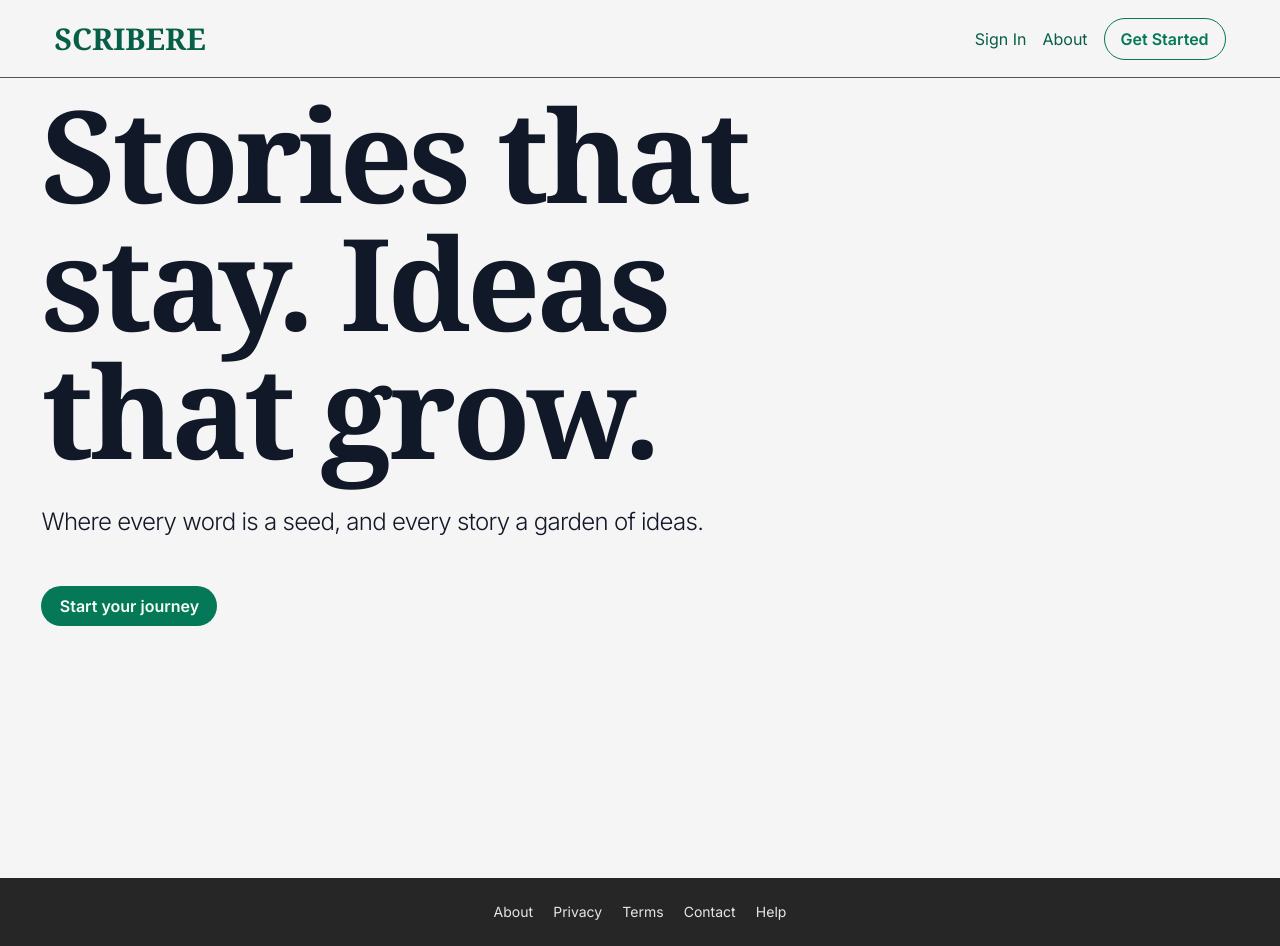
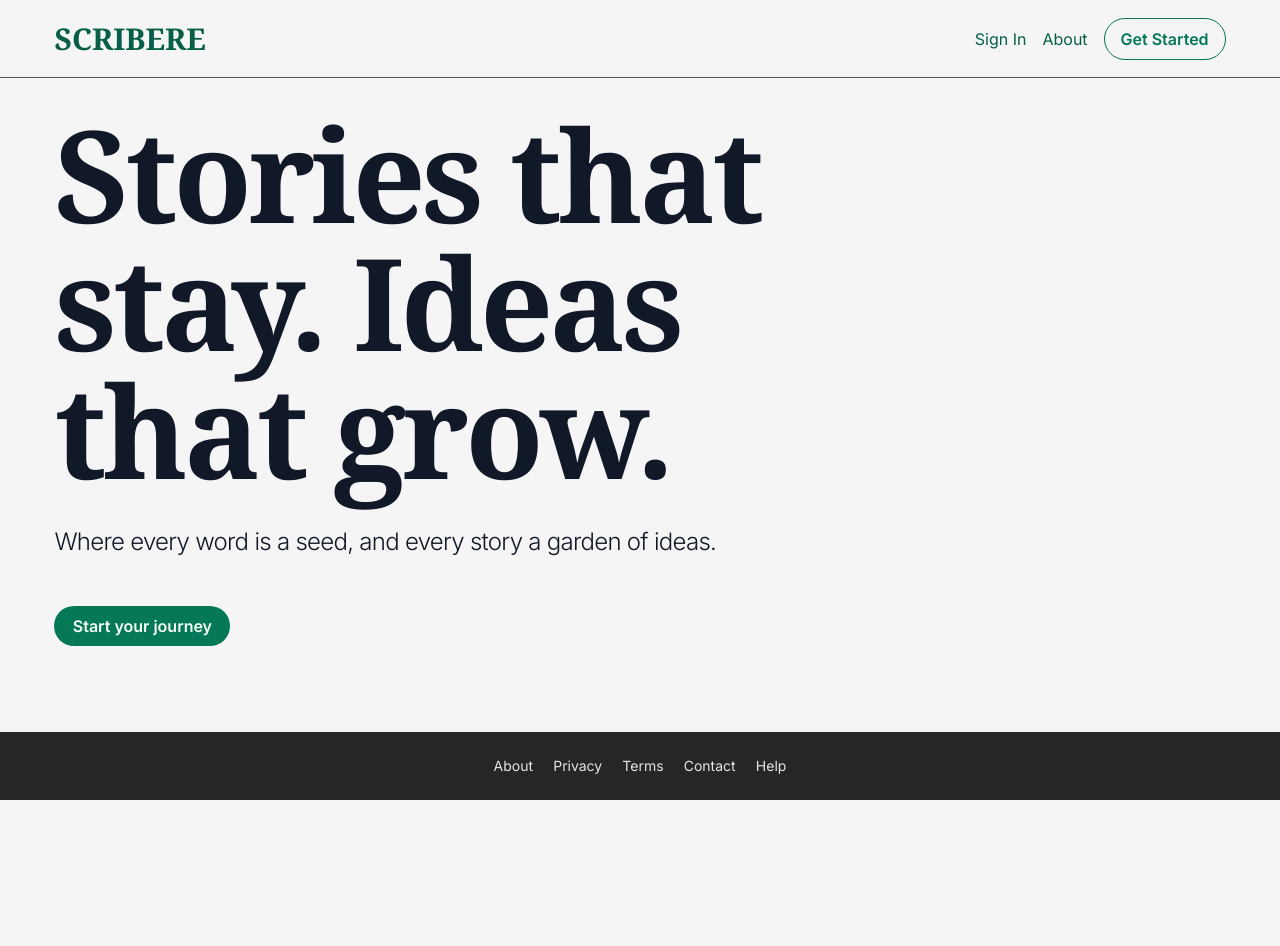
Before and after one commit to FredericFouche/Scribere-releases, an Angular app in the folder frontend/scribere/: page / in a window 1280 px wide. After the commit the page ends 800 px from the top, so only its background shows below. Built offline with nearby package versions, Linux system fonts and the light colour scheme; a web font is replaced by a local one.

Commit message:
feat(home): add hero section and update layout
- Added new HeroComponent for the home page with initial styles, template, and tests
- Updated layout and home components to integrate hero section
- Improved landing page and footer styles
- Renamed striphtml pipe for consistency

```diff
--- a/frontend/scribere/src/app/layout/layout.component.html
+++ b/frontend/scribere/src/app/layout/layout.component.html
@@ -1,7 +1,7 @@
-<body class="min-h-screen flex flex-col" [attr.data-is-home]="isHomePage">
+<div class="layout-container flex flex-col" [attr.data-is-home]="isHomePage">
   <app-navbar />
   <main class="flex flex-col justify-center flex-grow">
     <router-outlet></router-outlet>
   </main>
   <app-footer />
-</body>
+</div>
--- a/frontend/scribere/src/app/layout/layout.component.ts
+++ b/frontend/scribere/src/app/layout/layout.component.ts
@@ -4,29 +4,36 @@ import { RouterOutlet } from '@angular/router';
 import { FooterComponent } from '../shared/footer/footer.component';
 import { Router, NavigationEnd } from '@angular/router';
 import { filter } from 'rxjs/operators';
+import { CommonModule } from '@angular/common';
+import { OnInit } from '@angular/core';
 
 @Component({
   selector: 'app-layout',
   imports: [
     NavbarComponent,
     RouterOutlet,
-    FooterComponent
+    FooterComponent,
+    CommonModule
   ],
   templateUrl: './layout.component.html',
   styleUrl: './layout.component.css'
 })
-export class LayoutComponent {
-  currentRoute: string = '';
+export class LayoutComponent implements OnInit {
+  isHomePage = false;
 
-  constructor(private router: Router) {
+  constructor(private router: Router) {}
+
+  ngOnInit() {
+    this.checkIfHomePage();
+
     this.router.events.pipe(
       filter(event => event instanceof NavigationEnd)
-    ).subscribe((event: any) => {
-      this.currentRoute = event.url;
+    ).subscribe(() => {
+      this.checkIfHomePage();
     });
   }
 
-  get isHomePage(): boolean {
-    return this.currentRoute === '/' || this.currentRoute === '';
+  private checkIfHomePage() {
+    this.isHomePage = this.router.url === '/' || this.router.url === '';
   }
 }
--- /dev/null
+++ b/frontend/scribere/src/app/pages/home/hero/hero.component.html
@@ -0,0 +1,5 @@
+<section class="hero h-[40vh] bg-cover bg-center relative">
+  <h2 class="headline"></h2>
+  <div class="hero-content"></div>
+  <button class="hero-button" type="button">Read</button>
+</section>
--- a/frontend/scribere/src/app/pages/home/home.component.html
+++ b/frontend/scribere/src/app/pages/home/home.component.html
@@ -1,5 +1,6 @@
-<div class="container mx-auto px-4 py-8">
-  <h1 class="text-3xl font-bold mb-8">Articles</h1>
+<div class="mx-auto padding-vertical py-8">
+  <app-hero />
+  <h1 class="mb-4">Articles</h1>
 
   <div *ngIf="articles.length === 0 && !isLoading" class="text-center py-10">
     <p class="text-neutral-500">Aucun article disponible pour le moment.</p>
@@ -19,7 +20,7 @@
         />
       </div>
 
-      <div class="p-6">
+      <div class="p-4 relative">
         <h2 class="mb-2">{{ article.title }}</h2>
         <div class="flex items-center mb-2 reading-time">
           <span *ngIf="article.readTime" class="mr-4"
@@ -42,7 +43,7 @@
         </p>
         <a
           [routerLink]="['/articles', article.slug]"
-          class="w-full flex justify-end"
+          class="w-full flex justify-end p-2"
         >
           Lire la suite →
         </a>
--- a/frontend/scribere/src/app/pages/home/home.component.ts
+++ b/frontend/scribere/src/app/pages/home/home.component.ts
@@ -1,9 +1,10 @@
 import { Component, OnInit } from '@angular/core';
 import { Article, ArticleService, Page } from '../../services/article.service';
 import { finalize } from 'rxjs';
-import { StripHtmlPipe } from '../../pipes/striphtml';
+import { StripHtmlPipe } from '../../pipe/striphtml';
 import { CommonModule } from '@angular/common';
 import { RouterModule } from '@angular/router';
+import { HeroComponent } from './hero/hero.component';
 
 @Component({
   selector: 'app-home',
@@ -13,7 +14,8 @@ import { RouterModule } from '@angular/router';
   imports: [
     StripHtmlPipe,
     CommonModule,
-    RouterModule
+    RouterModule,
+    HeroComponent
   ],
   providers: [
     ArticleService
--- a/frontend/scribere/src/app/pages/landing-page/landing-page.component.html
+++ b/frontend/scribere/src/app/pages/landing-page/landing-page.component.html
@@ -1,20 +1,16 @@
 <section
-  class="relative h-[100vh] grid grid-cols-1 lg:grid-cols-12 gap-4 items-center pb-40 xl:pb-60"
+  class="relative h-[75vh] grid grid-cols-1 lg:grid-cols-12 gap-4 items-center justify-center padding-vertical"
 >
   <div
     class="landing-page flex-grow flex flex-col justify-center col-span-1 lg:col-span-8"
   >
-    <p
-      class="catch-phrase padding-vertical text-7xl xs:text-8xl md:text-9xl mb-8"
-    >
+    <h2 class="catch-phrase text-7xl xs:text-8xl md:text-9xl mb-8">
       Stories that stay. Ideas that grow.
-    </p>
-    <p class="sub-p padding-vertical text-xl md:text-2xl mb-12">
+    </h2>
+    <p class="sub-p text-xl md:text-2xl mb-12">
       Where every word is a seed, and every story a garden of ideas.
     </p>
-    <button routerLink="/signin" class="margin-vertical w-44">
-      Start your journey
-    </button>
+    <button routerLink="/signin" class="w-44">Start your journey</button>
     <div class="illustration-container"></div>
   </div>
 
--- a/frontend/scribere/src/app/shared/footer/footer.component.css
+++ b/frontend/scribere/src/app/shared/footer/footer.component.css
@@ -0,0 +1,7 @@
+.sticky-footer {
+  position: absolute;
+  bottom: 0;
+  left: 0;
+  width: 100%;
+  z-index: 50;
+}
--- a/frontend/scribere/src/app/shared/footer/footer.component.ts
+++ b/frontend/scribere/src/app/shared/footer/footer.component.ts
@@ -2,7 +2,8 @@ import { Component } from '@angular/core';
 
 @Component({
   selector: 'app-footer',
-  imports: [],
+  imports: [
+  ],
   templateUrl: './footer.component.html',
   styleUrl: './footer.component.css'
 })
--- a/frontend/scribere/src/styles.css
+++ b/frontend/scribere/src/styles.css
@@ -183,18 +183,6 @@
   font-style: normal;
   font-weight: 800;
   src: url("./assets/fonts/jetbrains-mono-v20-latin-800.woff2") format("woff2"); /* Chrome 36+, Opera 23+, Firefox 39+, Safari 12+, iOS 10+ */
-}
-
-body[data-is-home="true"] {
-  overflow: hidden;
-}
-
-body[data-is-home="true"] app-footer {
-  position: sticky;
-  bottom: 0;
-  left: 0;
-  width: 100%;
-  z-index: 10;
 }
 
 @theme {
@@ -398,3 +386,15 @@ body[data-is-home="true"] app-footer {
   margin-left: calc(3% + 1rem);
   margin-right: calc(3% + 1rem);
 }
+
+.layout-container[data-is-home="true"] {
+  overflow: hidden !important;
+}
+
+.layout-container[data-is-home="true"] app-footer {
+  position: absolute !important;
+  bottom: 0 !important;
+  left: 0 !important;
+  width: 100% !important;
+  z-index: 50 !important;
+}
```
Also changed, not shown: frontend/scribere/src/app/pages/home/hero/hero.component.ts (added, +11 -0 lines), frontend/scribere/src/app/pages/home/hero/hero.component.css (added), frontend/scribere/src/app/pipe/striphtml.ts (renamed from frontend/scribere/src/app/pipes/striphtml.ts), 1 other file (tests, documents, lock files or other folders).
